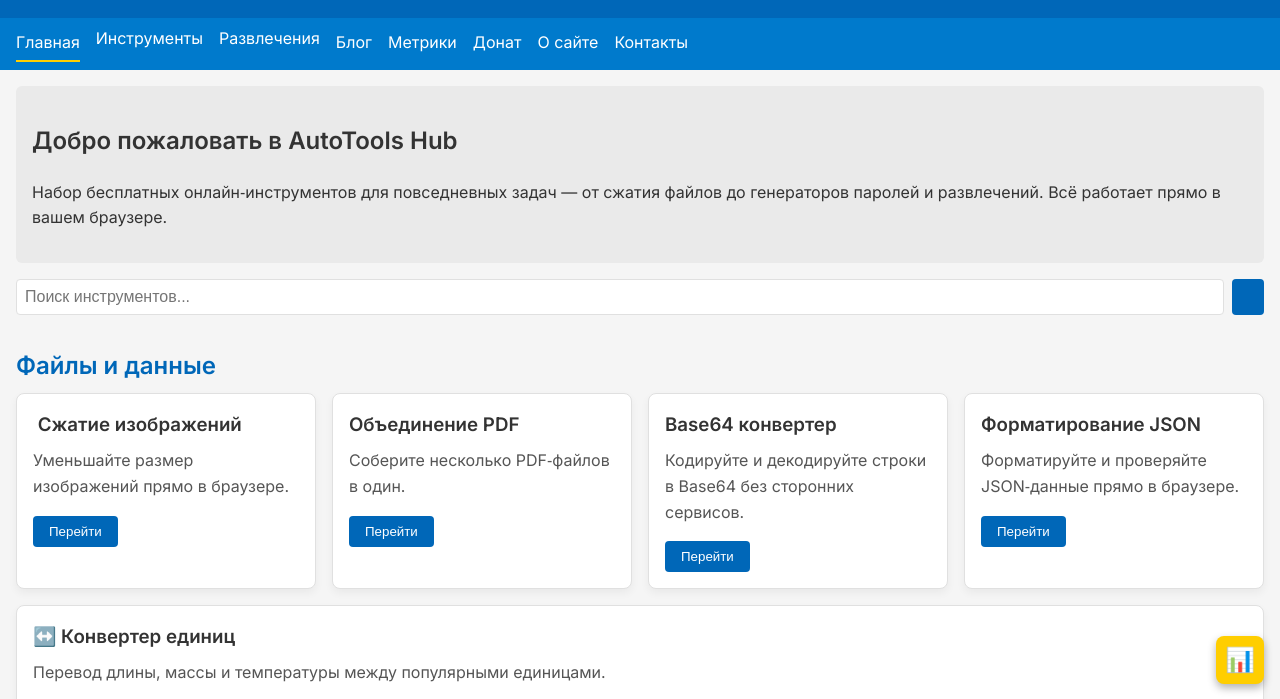
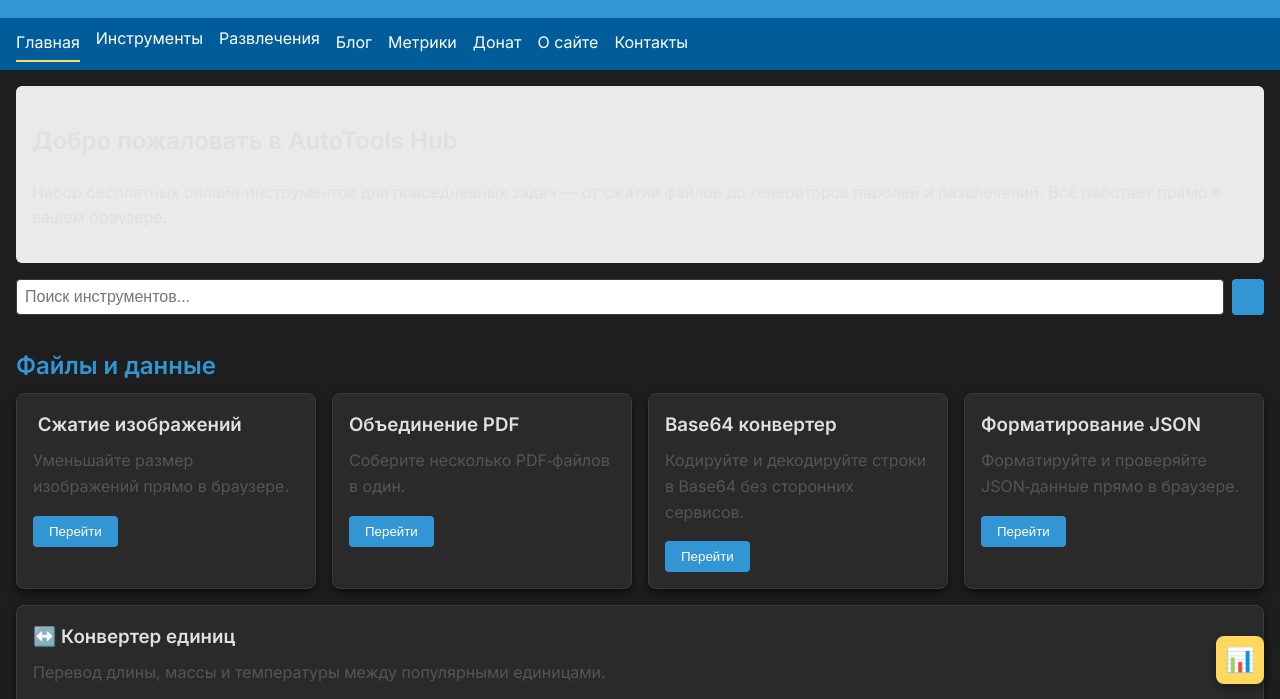
Before and after one commit to TerraTectra/autotools-hub, a plain HTML site: page index.html in a window 1280 px wide. Both pictures are taken after a click on the button "Переключить тему". Shown: the part 100-799 px from the top of the page. Drawn offline with Linux system fonts and the light colour scheme.

Commit message:
Add dark theme support and refine design aesthetics
Extended description: Added dark-theme CSS variables and smooth transitions based on design best practices. Adjusted colours and shadows to reduce eye strain and improve readability, following guidelines on using dark grays instead of pure black and keeping card content concise and accessible【950496487445908†L351-L371】【950496487445908†L389-L404】. Also tuned spacing and hover effects to reinforce visual hierarchy and consistency【357788327558412†L298-L338】.

```diff
--- a/styles.css
+++ b/styles.css
@@ -3,14 +3,33 @@
 
 /* Color variables */
 :root {
+  /* Primary brand colours */
   --color-primary: #0067b8;
   --color-secondary: #ffce00;
+  /* Navigation background */
   --color-nav: #007acc;
+  /* Light theme neutrals */
   --bg-light: #f5f5f5;
   --text-light: #333333;
   --card-bg: #ffffff;
   --card-border: #e0e0e0;
-  --card-shadow: rgba(0,0,0,0.05);
+  --card-shadow: rgba(0, 0, 0, 0.05);
+}
+
+/* Dark theme overrides.  When the script sets data-theme="dark" on
+   the document element, these variables replace the defaults above.  The
+   colours were chosen based on dark‑mode best practices: dark grays
+   instead of pure black to reduce eye strain【950496487445908†L351-L371】, and
+   slightly muted accent colours for better contrast on dark surfaces【950496487445908†L389-L404】. */
+:root[data-theme='dark'] {
+  --bg-light: #1e1e1e;
+  --text-light: #e0e0e0;
+  --card-bg: #2a2a2a;
+  --card-border: #3a3a3a;
+  --card-shadow: rgba(0, 0, 0, 0.6);
+  --color-primary: #3295d4;
+  --color-secondary: #ffd85e;
+  --color-nav: #005d9a;
 }
 
 /* Base styles */
@@ -20,6 +39,8 @@ body {
   background-color: var(--bg-light);
   color: var(--text-light);
   line-height: 1.6;
+  /* Smooth transition when switching themes */
+  transition: background-color 0.3s ease, color 0.3s ease;
 }
 
 /* Header and navigation */
```
